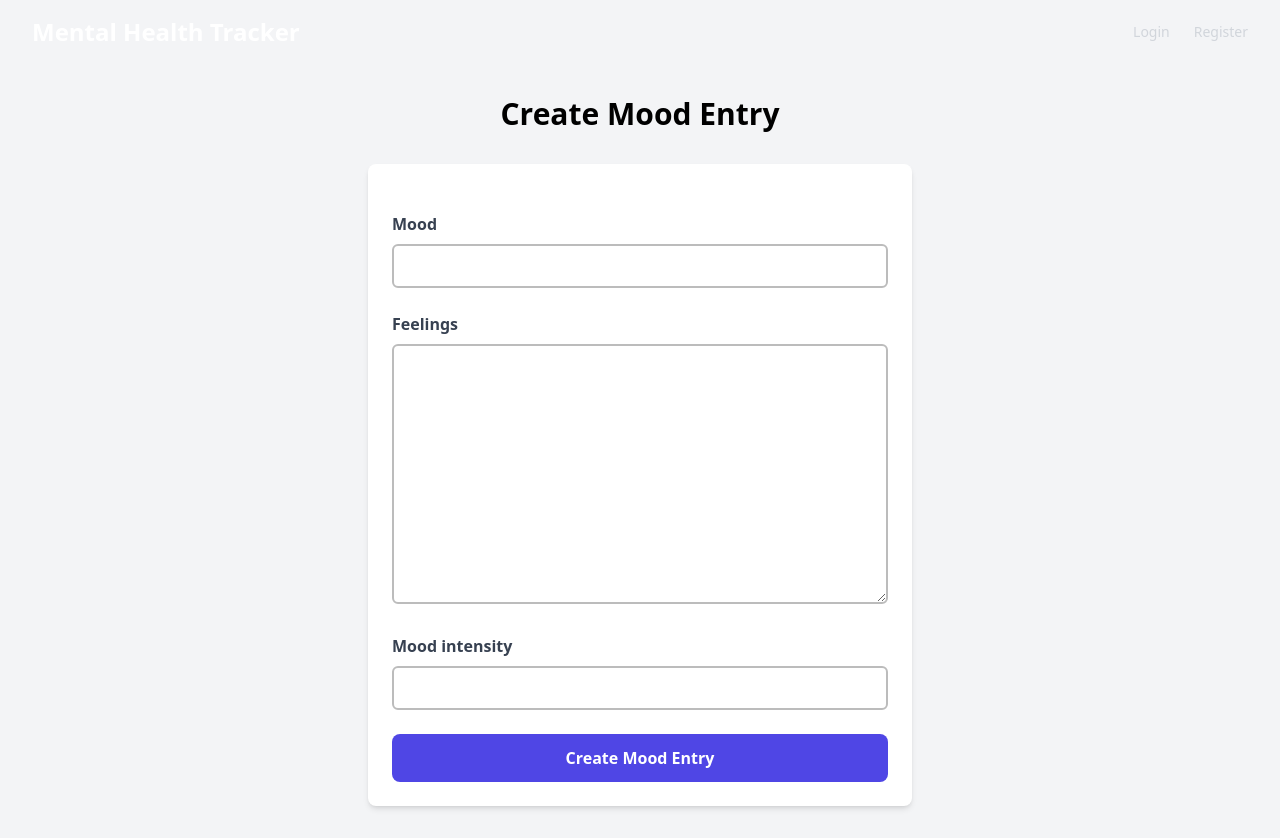
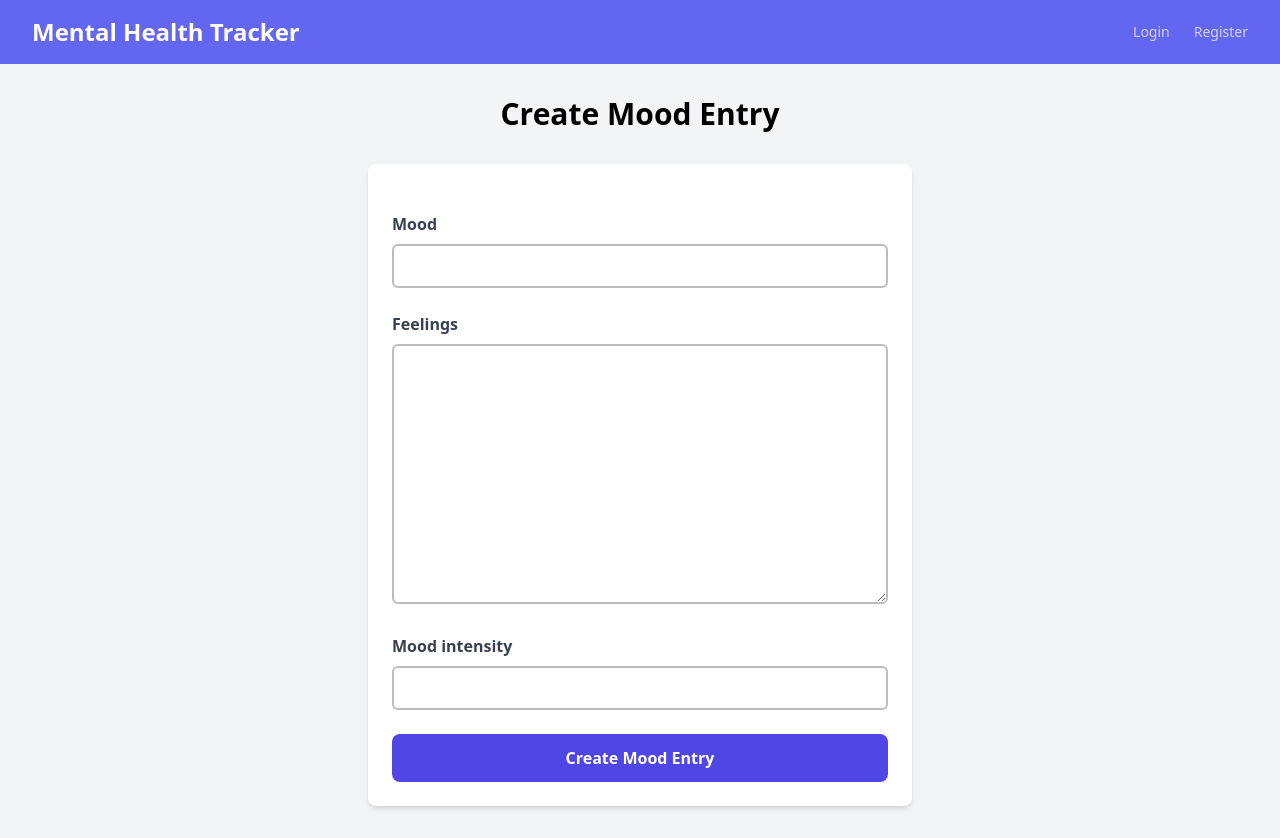
Before and after one commit to Noc-art/mental-health-tracker, a Django app: page /create-mood-entry in a window 1280 px wide. Run offline with Django 5.2, Linux system fonts and the light colour scheme; some libraries are stand-ins or nearby versions.

Commit message:
navbar colour change

```diff
--- a/templates/navbar.html
+++ b/templates/navbar.html
@@ -1,4 +1,4 @@
-<nav class="fixed top-0 left-0 w-full z-40">
+<nav class="fixed top-0 left-0 w-full z-40 bg-indigo-500">
   <div class="max-w-7xl mx-auto px-4 sm:px-6 lg:px-8">
     <div class="flex items-center justify-between h-16">
       <!-- Logo / Title -->
```
